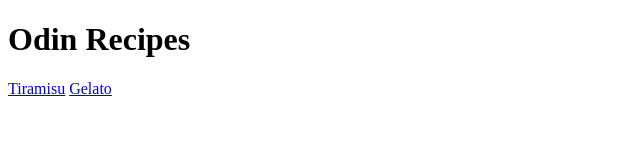
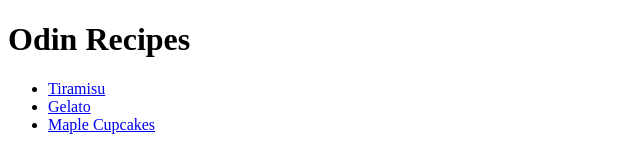
Before and after one commit to chybne/odin-recipes, a plain HTML site: page index.html in a window 1280 px wide. Shown: the whole page, without its empty margins (0-640 px from the left). Drawn offline with Linux system fonts and the light colour scheme.

Commit message:
Made recipe links into a list and add maple cupcake link

```diff
--- a/index.html
+++ b/index.html
@@ -6,7 +6,10 @@
     </head>
     <body>
         <h1>Odin Recipes</h1>
-        <a href="./recipes/tiramisu.html">Tiramisu</a>
-        <a href="./recipes/gelato.html">Gelato</a>
+        <ul>
+            <li><a href="./recipes/tiramisu.html">Tiramisu</a></li>
+            <li><a href="./recipes/gelato.html">Gelato</a></li>
+            <li><a href="./recipes/maple-cupcakes.html">Maple Cupcakes</a></li>
+        </ul>
     </body>
 </html>
```
